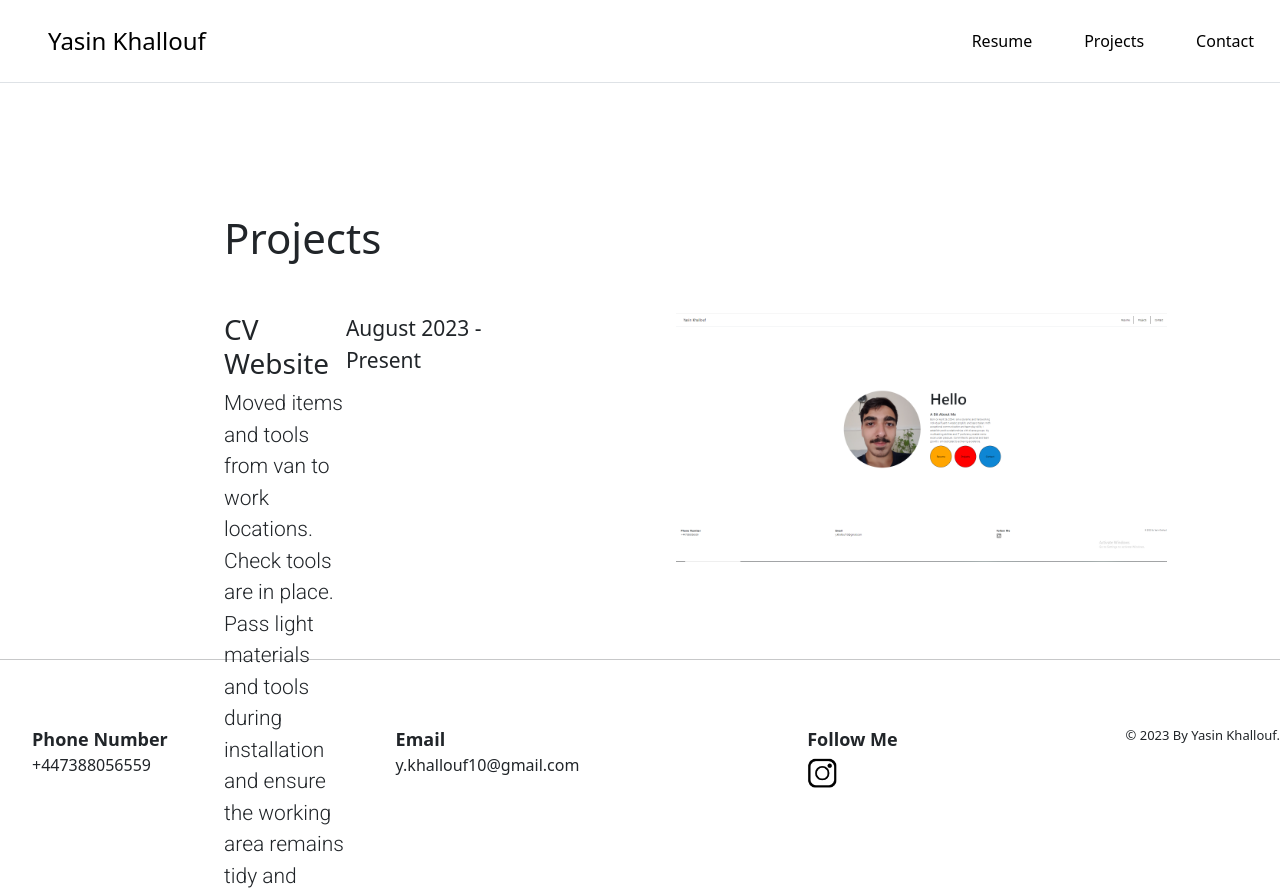
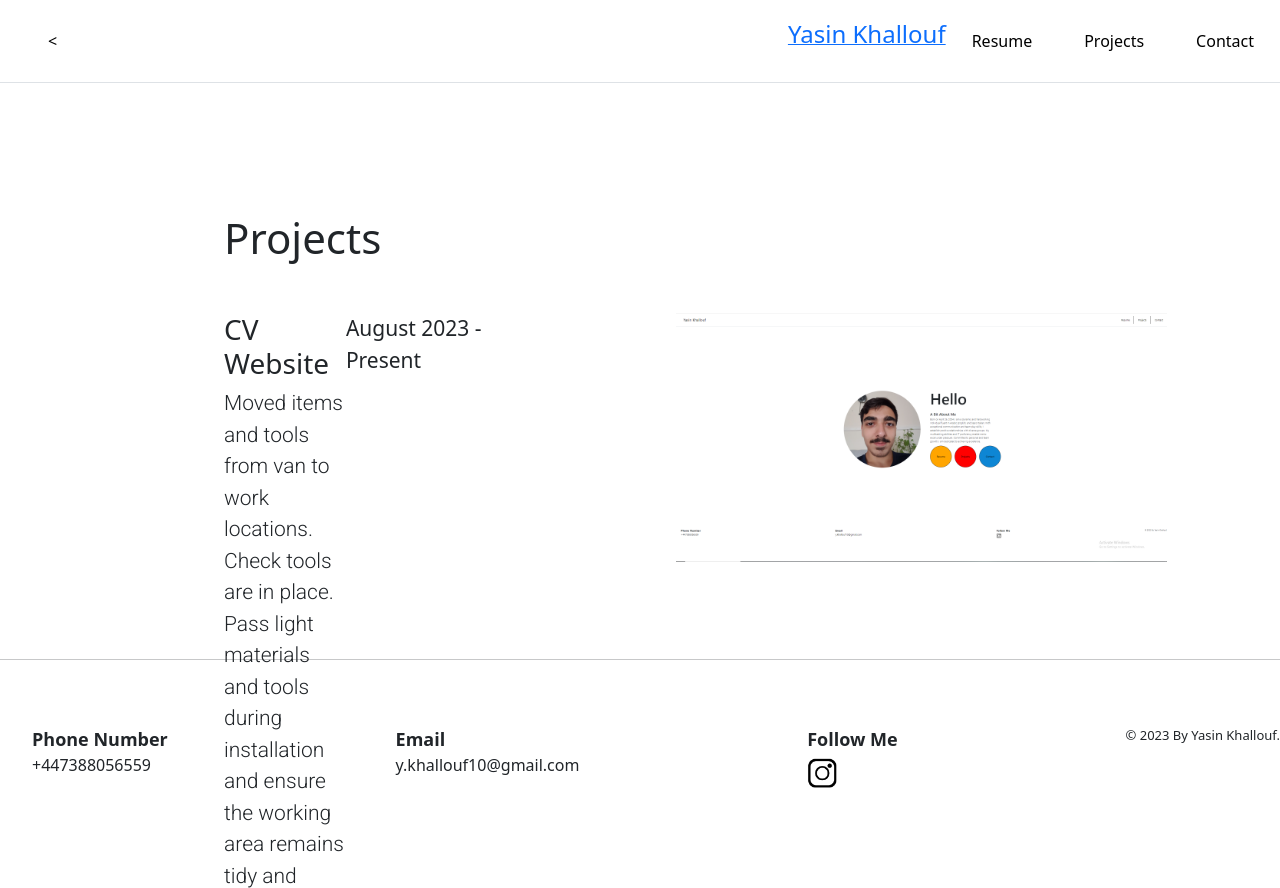
Before and after one commit to Yasin0Khallouf/html.CV-Website, a plain HTML site: page Projects.html in a window 1280 px wide. Shown: the top 888 px of the page. Drawn offline with nearby package versions, Linux system fonts and the light colour scheme; a web font is replaced by a local one.

Commit message:
Update Projects.html

```diff
--- a/Projects.html
+++ b/Projects.html
@@ -101,7 +101,7 @@
     <header class="d-flex flex-wrap justify-content-center py-3 mb-4 border-bottom">
         <a href="/" class="d-flex align-items-center mb-3 mb-md-0 me-md-auto link-body-emphasis text-decoration-none">
             <svg class="bi me-2" width="40" height="32"><use xlink:href="#bootstrap"></use></svg>
-            <span class="fs-4">Yasin Khallouf</span>
+            <<a href="./index.html"><span class="fs-4">Yasin Khallouf</span></a>
         </a>
 
         <ul class="nav nav-pills">
```
